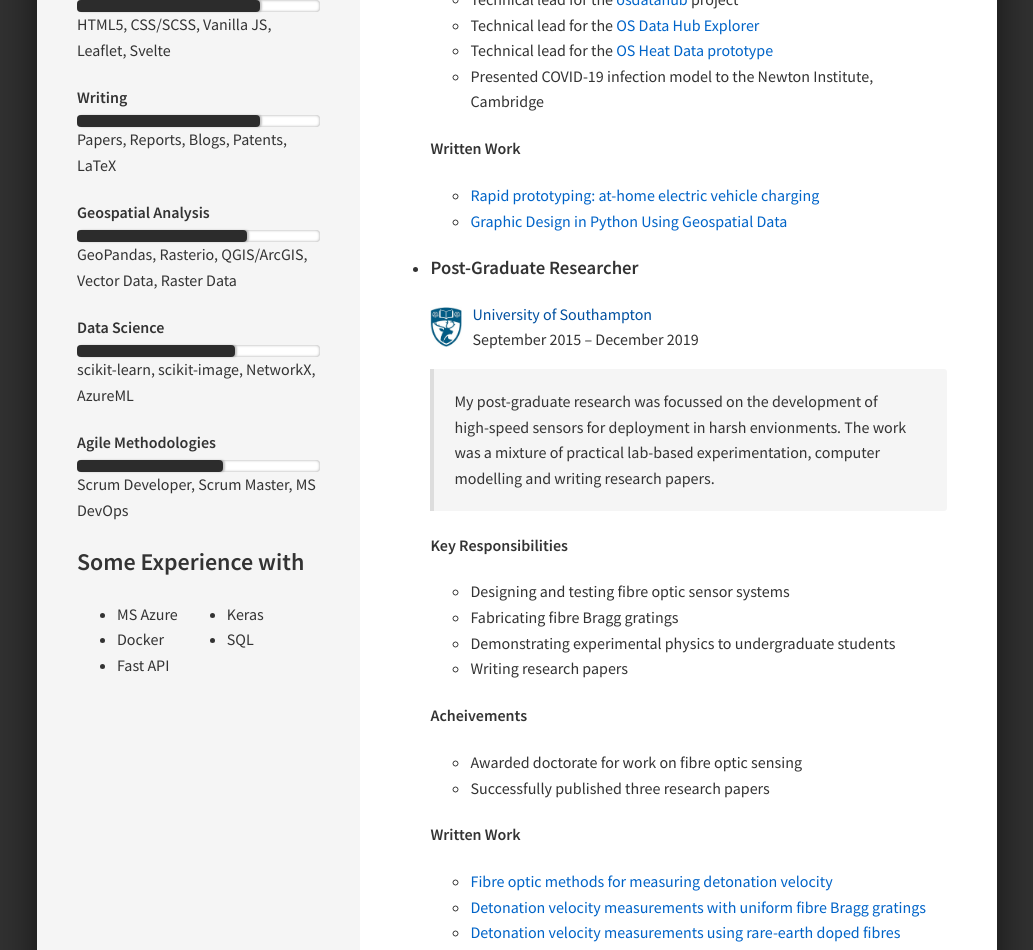
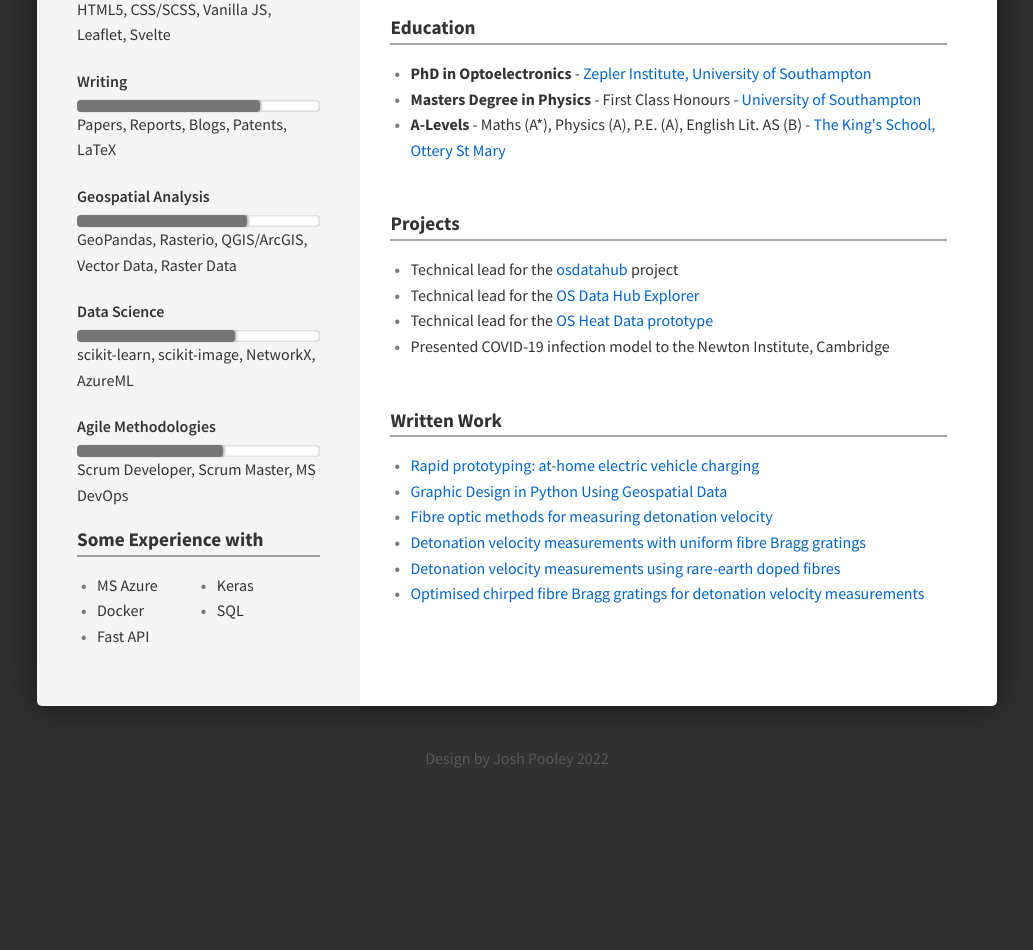
Before and after one commit to JEPooley/CV, a Svelte app: page / in a window 1280 px wide. Shown: the part 1000-1950 px from the top of the page, without its empty margins (123-1156 px from the left). After the commit the page ends 1811 px from the top, so only its background shows below. Built offline with nearby package versions, Linux system fonts and the light colour scheme.

Commit message:
changed spacing and removed sections

```diff
--- a/src/App.svelte
+++ b/src/App.svelte
@@ -4,6 +4,7 @@
   import HighlightText from "./components/HighlightText.svelte";
   import ContactSet from "./components/ContactSet.svelte";
   import SkillSet from "./components/SkillSet.svelte";
+  import SubHeading from "./components/SubHeading.svelte";
 </script>
 
 <svelte:head>
@@ -23,9 +24,9 @@
     <img class="headshot" src="./images/josh-3.png" alt="" />
     <ContactSet />
     <section>
-      <h2>Core Skills</h2>
+      <SubHeading>Core Skills</SubHeading>
       <SkillSet />
-      <h2>Some Experience with</h2>
+      <SubHeading>Some Experience with</SubHeading>
       <ul
         style="columns: 2;
         -webkit-columns: 2;
@@ -50,9 +51,7 @@
     </p>
 
     <section>
-      <h2>Experience</h2>
-      <ul>
-        <li>
+      <SubHeading>Experience</SubHeading>
       <ExperienceTag
         title="Data Scientist (Rapid Prototyping)"
         company="Ordnance Survey"
@@ -60,13 +59,12 @@
         src="./images/os-logo.png"
       />
       <HighlightText>
-            I have been a part of Ordnance Survey's Rapid Prototyping Team
-            sinces its inception in 2020. This role is hugely diverse and I have
-            developed a wide range of skills including Python development, data
-            science, web development, human-centered design, agile development
-            and much more!
+        I have been a part of Ordnance Survey's Rapid Prototyping Team sinces
+        its inception in 2020. This role is hugely diverse and I have developed
+        a wide range of skills including Python development, data science, web
+        development, human-centered design, agile development and much more!
       </HighlightText>
-          <h4>Key Responsibilities</h4>
+      <!-- <h4>Key Responsibilities</h4>
           <ul>
             <li>Python development of prototypes</li>
             <li>Data science and prototype ML model training</li>
@@ -78,54 +76,9 @@
             <li>Demonstrating and promoting a culture of innovation</li>
           </ul>
           <h4>Acheivements</h4>
-          <ul>
-            <li>
-              Technical lead for the
-              <a target="_blank" href="https://pypi.org/project/osdatahub/"
-                >osdatahub</a
-              >
-              project
-            </li>
-            <li>
-              Technical lead for the
-              <a
-                target="_blank"
-                href="https://labs.os.uk/public/data-hub-explorer/"
-                >OS Data Hub Explorer</a
-              >
-            </li>
-            <li>
-              Technical lead for the
-              <a
-                target="_blank"
-                href="https://lively-beach-0877f1c03.azurestaticapps.net/"
-                >OS Heat Data prototype</a
-              >
-            </li>
-            <li>
-              Presented COVID-19 infection model to the Newton Institute,
-              Cambridge
-            </li>
-          </ul>
+
           <h4>Written Work</h4>
-          <ul>
-            <li>
-              <a
-                target="_blank"
-                href="https://www.ordnancesurvey.co.uk/newsroom/blog/driveways-ev-hackathon"
-                >Rapid prototyping: at-home electric vehicle charging</a
-              >
-            </li>
-            <li>
-              <a
-                target="_blank"
-                href="https://python.plainenglish.io/graphic-design-in-python-using-geospatial-data-813e513dc393"
-                >Graphic Design in Python Using Geospatial Data</a
-              >
-            </li>
-          </ul>
-        </li>
-        <li>
+          -->
       <ExperienceTag
         title="Post-Graduate Researcher"
         company="University of Southampton"
@@ -133,12 +86,12 @@
         src="./images/soton-logo.jpg"
       />
       <HighlightText>
-            My post-graduate research was focussed on the development of
-            high-speed sensors for deployment in harsh envionments. The work was
-            a mixture of practical lab-based experimentation, computer modelling
-            and writing research papers.
+        My post-graduate research was focussed on the development of high-speed
+        sensors for deployment in harsh envionments. The work was a mixture of
+        practical lab-based experimentation, computer modelling and writing
+        research papers.
       </HighlightText>
-          <h4>Key Responsibilities</h4>
+      <!-- <h4>Key Responsibilities</h4>
           <ul>
             <li>Designing and testing fibre optic sensor systems</li>
             <li>Fabricating fibre Bragg gratings</li>
@@ -153,40 +106,11 @@
             <li>Successfully published three research papers</li>
           </ul>
           <h4>Written Work</h4>
-          <ul>
-            <li>
-              <a target="_blank" href="https://eprints.soton.ac.uk/438653/"
-                >Fibre optic methods for measuring detonation velocity</a
-              >
-            </li>
-            <li>
-              <a
-                target="_blank"
-                href="https://opg.optica.org/oe/fulltext.cfm?uri=oe-27-16-23464&amp;id=416379"
-                >Detonation velocity measurements with uniform fibre Bragg
-                gratings</a
-              >
-            </li>
-            <li>
-              <a target="_blank" href="https://www.mdpi.com/1424-8220/19/7/1697"
-                >Detonation velocity measurements using rare-earth doped fibres</a
-              >
-            </li>
-            <li>
-              <a
-                target="_blank"
-                href="https://www.mdpi.com/1424-8220/19/15/3333"
-                >Optimised chirped fibre Bragg gratings for detonation velocity
-                measurements</a
-              >
-            </li>
-          </ul>
-        </li>
-      </ul>
+           -->
     </section>
 
     <section>
-      <h2>Education</h2>
+      <SubHeading>Education</SubHeading>
       <ul>
         <li>
           <b>PhD in Optoelectronics</b> -
@@ -209,8 +133,82 @@
         </li>
       </ul>
     </section>
+    <section>
+      <SubHeading>Projects</SubHeading>
+      <ul>
+        <li>
+          Technical lead for the
+          <a target="_blank" href="https://pypi.org/project/osdatahub/"
+            >osdatahub</a
+          >
+          project
+        </li>
+        <li>
+          Technical lead for the
+          <a target="_blank" href="https://labs.os.uk/public/data-hub-explorer/"
+            >OS Data Hub Explorer</a
+          >
+        </li>
+        <li>
+          Technical lead for the
+          <a
+            target="_blank"
+            href="https://lively-beach-0877f1c03.azurestaticapps.net/"
+            >OS Heat Data prototype</a
+          >
+        </li>
+        <li>
+          Presented COVID-19 infection model to the Newton Institute, Cambridge
+        </li>
+      </ul>
+    </section>
+    <section>
+      <SubHeading>Written Work</SubHeading>
+      <ul>
+        <li>
+          <a
+            target="_blank"
+            href="https://www.ordnancesurvey.co.uk/newsroom/blog/driveways-ev-hackathon"
+            >Rapid prototyping: at-home electric vehicle charging</a
+          >
+        </li>
+        <li>
+          <a
+            target="_blank"
+            href="https://python.plainenglish.io/graphic-design-in-python-using-geospatial-data-813e513dc393"
+            >Graphic Design in Python Using Geospatial Data</a
+          >
+        </li>
+        <li>
+          <a target="_blank" href="https://eprints.soton.ac.uk/438653/"
+            >Fibre optic methods for measuring detonation velocity</a
+          >
+        </li>
+        <li>
+          <a
+            target="_blank"
+            href="https://opg.optica.org/oe/fulltext.cfm?uri=oe-27-16-23464&amp;id=416379"
+            >Detonation velocity measurements with uniform fibre Bragg gratings</a
+          >
+        </li>
+        <li>
+          <a target="_blank" href="https://www.mdpi.com/1424-8220/19/7/1697"
+            >Detonation velocity measurements using rare-earth doped fibres</a
+          >
+        </li>
+        <li>
+          <a target="_blank" href="https://www.mdpi.com/1424-8220/19/15/3333"
+            >Optimised chirped fibre Bragg gratings for detonation velocity
+            measurements</a
+          >
+        </li>
+      </ul>
+    </section>
   </div>
 </main>
+<footer>
+  Design by Josh Pooley 2022
+</footer>
 
 <style>
   :global(body),
@@ -231,7 +229,7 @@
     font-size: 3rem;
   }
 
-  :global(h2),
+  :global(SubHeading),
   :global(h3),
   :global(h4) {
     font-weight: 600;
@@ -239,8 +237,24 @@
 
   :global(body) {
     justify-content: center;
+    padding: 40px 0 0 0;
+    height: fit-content;
+  }
+
+  :global(ul) {
+    padding-left: 20px;
+  }
+
+  footer {
+    color: rgba(255, 255, 255, 0.2);
+    width: 100%;
+    text-align: center;
     padding: 40px 0;
-    height: fit-content;
+    transition: .6s ease-out;
+  }
+
+  footer:hover {
+    color: white;
   }
 
   main {
@@ -257,9 +271,10 @@
     width: 500px;
     background-color: rgba(0, 0, 0, 0.04);
     border-radius: 5px 0 0 5px;
-    align-items: center;
-    padding: 40px;
+    padding: 70px 40px 40px 40px;
     box-sizing: border-box;
+    display: flex;
+    flex-direction: column;
   }
 
   :global(section) {
@@ -267,7 +282,7 @@
   }
 
   .headshot {
-    width: 100%;
+    width: 200px;
     border-radius: 10px;
     box-sizing: border-box;
   }
@@ -285,7 +300,16 @@
     margin: 0;
   }
 
-  .indent {
-    padding-left: 20px;
+  ul {
+    list-style: none;
+  }
+
+  ul li::before {
+    content: "\2022";
+    color: rgb(122, 122, 122);
+    font-weight: bold;
+    display: inline-block;
+    width: 1em;
+    margin-left: -1em;
   }
 </style>
--- a/src/components/RatingBar.svelte
+++ b/src/components/RatingBar.svelte
@@ -46,7 +46,7 @@
   .rating {
     width: var(--width);
     height: 100%;
-    background: rgb(44, 44, 44);
+    background: rgb(117, 117, 117);
     transform-origin: center left;
     border-radius: 4px;
     box-shadow: 2px 0 2px #0000003b;
--- /dev/null
+++ b/src/components/SubHeading.svelte
@@ -0,0 +1,18 @@
+<h2>
+  <slot />
+</h2>
+<hr />
+
+<style>
+  h2 {
+    margin-bottom: 0;
+    font-size: 1.2rem;
+  }
+
+  hr {
+    background: rgba(0, 0, 0, 0.356);
+    border: none;
+    height: 2px;
+    margin-top: 0;
+  }
+</style>
```
Also changed, not shown: public/images/josh-4.png (added). Lines whose indentation alone changed are shown as unchanged.
